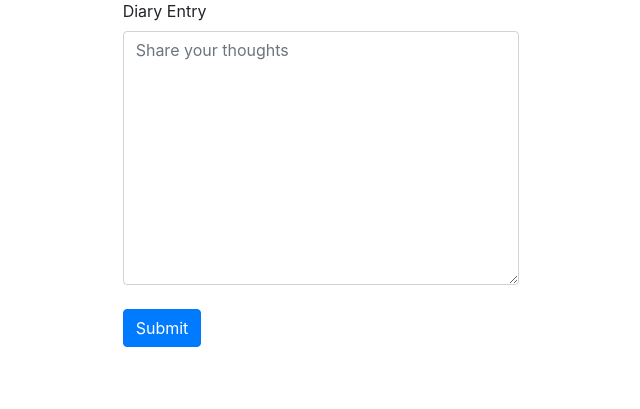
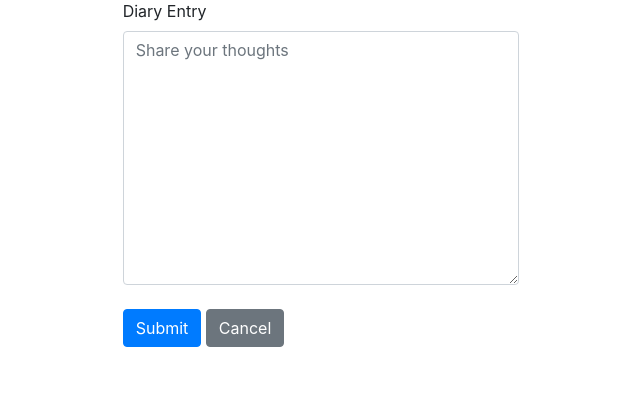
Before and after one commit to diegofigueroa79/Django-REST-VUE_diary_app, a Django app: page /entry/ in a window 1280 px wide. Shown: the part 57-466 px from the top of the page, without its empty margins (319-959 px from the left). Run offline with Django 3.2, Linux system fonts and the light colour scheme; some libraries are stand-ins or nearby versions.

Commit message:
added functioning cancel button that directs back to index.html

```diff
--- a/journal/diary/templates/diary/entry.html
+++ b/journal/diary/templates/diary/entry.html
@@ -11,6 +11,7 @@
              cols="30" rows="10" placeholder="Share your thoughts"></textarea>
             <br>
             <button class="btn btn-primary" type="button">Submit</button>
+            <a href="{% url 'diary:index' %}" class="btn btn-secondary">Cancel</a>
         </div>
     </form>
 </div>
```
